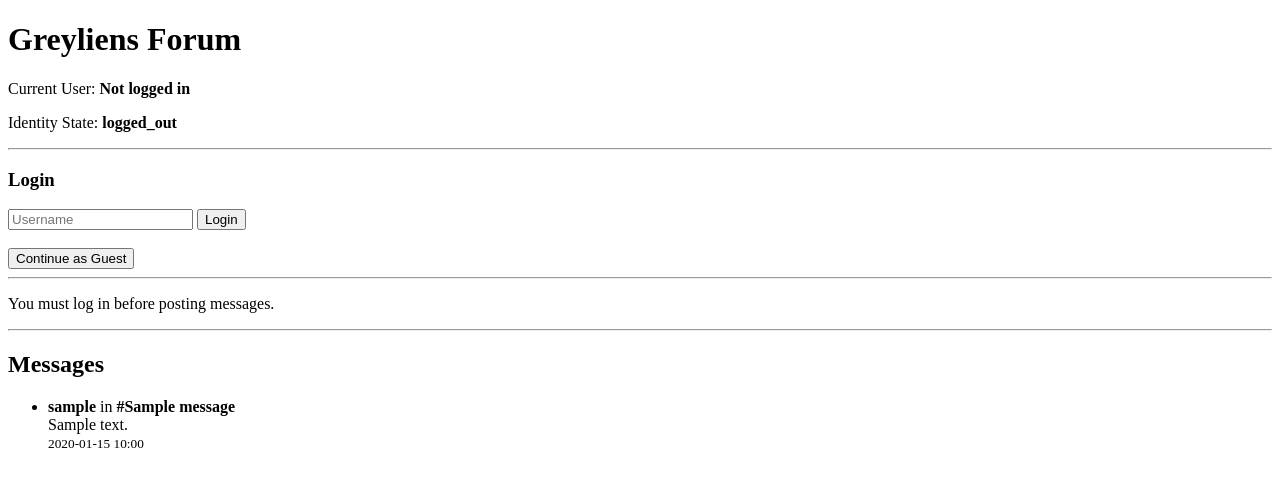
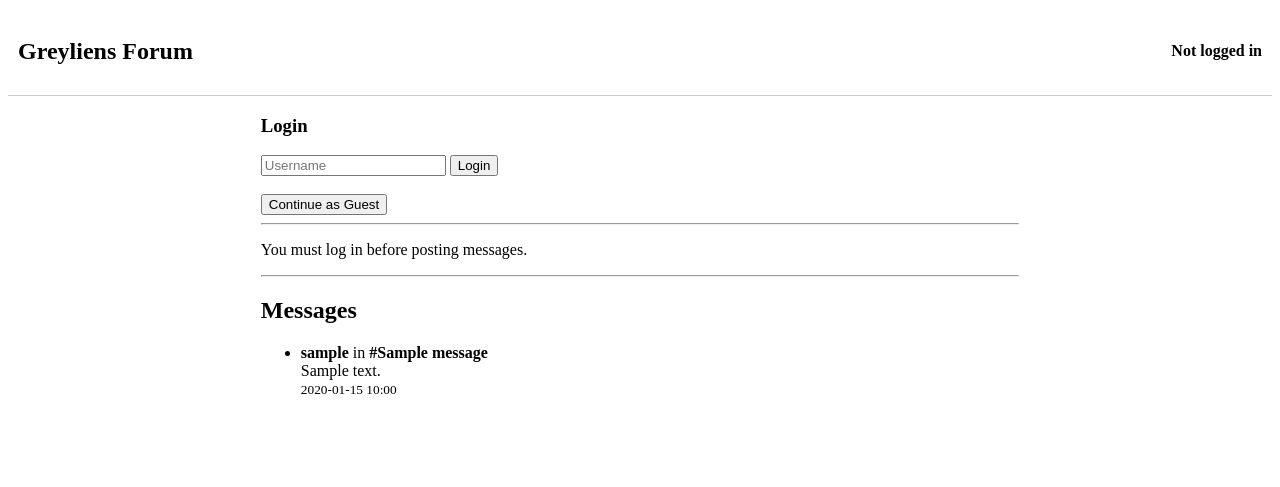
Before and after one commit to Kappibw/greyliens, a Flask app: page / in a window 1280 px wide. Shown: the top 487 px of the page. Run offline with Flask 3, Linux system fonts and the light colour scheme; a database or web service that is not in the repository returns one stand-in record (values such as "Sample title"); some libraries are stand-ins or nearby versions.

Commit message:
Fix identity system, session handling, and UI updates

```diff
--- a/app.py
+++ b/app.py
@@ -6,9 +6,15 @@ from auth import get_identity
 
 app = Flask(__name__)
 
+# -----------------------
+# SECURITY CONFIG
+# -----------------------
 # Used by Flask to securely sign session cookies.
-# The value should be provided through environment variables.
-app.config["SECRET_KEY"] = os.getenv("SECRET_KEY")
+# IMPORTANT: must never be None or sessions will break.
+app.config["SECRET_KEY"] = os.getenv(
+    "SECRET_KEY",
+    "dev-secret-key-change-this"
+)
 
 print("APP FILE:", os.path.abspath(__file__))
 print("TEMPLATE FOLDER:", app.template_folder)
@@ -60,8 +66,7 @@ def send():
     """
     Creates a new message in the general channel.
 
-    Only authenticated users are allowed
-    to submit messages.
+    Only authenticated users are allowed to submit messages.
     """
     if "user_id" not in session:
         return "Not allowed (logged out)", 403
@@ -108,8 +113,7 @@ def send():
 @app.route("/guest-login")
 def guest_login():
     """
-    Logs a user into the application
-    using the guest account.
+    Logs a user into the application using the guest account.
     """
     conn = get_conn()
     cur = conn.cursor()
@@ -140,8 +144,7 @@ def login():
     """
     Authenticates a user by username.
 
-    If the username exists, the user's
-    information is stored in the session.
+    If the username exists, the user's information is stored in session.
     """
     username = request.form.get("username")
 
@@ -176,17 +179,14 @@ def login():
 @app.route("/logout")
 def logout():
     """
-    Logs out the current user.
-
-    Clears all session data and
-    redirects to the homepage.
+    Logs out the current user and clears session data.
     """
     session.clear()
     return redirect("/")
 
 
 # -----------------------
-# RUN APPLICATION
+# RUN APP
 # -----------------------
 if __name__ == "__main__":
     app.run(debug=True)
--- a/auth.py
+++ b/auth.py
@@ -1,6 +1,22 @@
 from flask import session
 
+"""
+Identity helper module.
+
+Determines the current authentication state
+based on Flask session data.
+"""
+
 def get_identity():
+    """
+    Returns the current user's identity state.
+
+    Returns:
+        - "logged_out" → no active session
+        - "guest" → guest login session
+        - "db_user" → registered database user
+    """
+
     if "user_id" not in session:
         return "logged_out"
 
@@ -8,3 +24,10 @@ def get_identity():
         return "guest"
 
     return "db_user"
+
+
+def get_username():
+    """
+    Safely returns the current username for UI display.
+    """
+    return session.get("username", None)
--- a/templates/forum.html
+++ b/templates/forum.html
@@ -2,40 +2,53 @@
 <html>
 <head>
     <title>Greyliens Forum</title>
+
+    <style>
+        .top-bar {
+            display: flex;
+            justify-content: space-between;
+            align-items: center;
+            padding: 10px;
+            border-bottom: 1px solid #ccc;
+        }
+
+        .identity {
+            font-weight: bold;
+        }
+
+        .container {
+            width: 60%;
+            margin: auto;
+        }
+    </style>
 </head>
+
 <body>
 
-<h1>Greyliens Forum</h1>
+<div class="top-bar">
+    <h2>Greyliens Forum</h2>
 
-<!-- User Information -->
-<p>
-    Current User:
-    {% if user %}
-        <b>{{ user }}</b>
-    {% else %}
-        <b>Not logged in</b>
-    {% endif %}
-</p>
+    <!-- Top-right identity display -->
+    <div class="identity">
+        {% if identity == "logged_out" %}
+            Not logged in
+        {% elif user %}
+            {{ user }}
+        {% else %}
+            Guest
+        {% endif %}
+    </div>
+</div>
 
-<p>
-    Identity State:
-    <b>{{ identity }}</b>
-</p>
+<div class="container">
 
-<hr>
-
-<!-- Login / Logout Controls -->
+<!-- LOGIN / LOGOUT SECTION -->
 {% if identity == "logged_out" %}
 
     <h3>Login</h3>
 
     <form method="POST" action="/login">
-        <input
-            type="text"
-            name="username"
-            placeholder="Username"
-            required
-        >
+        <input type="text" name="username" placeholder="Username" required>
         <button type="submit">Login</button>
     </form>
 
@@ -47,7 +60,16 @@
 
 {% else %}
 
-    <p>Logged in as <b>{{ user }}</b></p>
+    <p>
+        Logged in as:
+        <b>
+            {% if user %}
+                {{ user }}
+            {% else %}
+                Guest
+            {% endif %}
+        </b>
+    </p>
 
     <a href="/logout">
         <button type="button">Logout</button>
@@ -57,18 +79,13 @@
 
 <hr>
 
-<!-- Message Form -->
+<!-- MESSAGE FORM -->
 {% if identity != "logged_out" %}
 
     <h3>Post a Message</h3>
 
     <form method="POST" action="/send">
-        <input
-            type="text"
-            name="content"
-            placeholder="Type message"
-            required
-        >
+        <input type="text" name="content" placeholder="Type message" required>
         <button type="submit">Send</button>
     </form>
 
@@ -80,33 +97,20 @@
 
 <hr>
 
-<!-- Messages -->
+<!-- MESSAGES -->
 <h2>Messages</h2>
 
 {% if messages %}
 
     <ul>
         {% for msg in messages %}
-            <li style="margin-bottom: 12px;">
-
+            <li style="margin-bottom: 10px;">
                 <strong>{{ msg[2] }}</strong>
-                in
-                <strong>#{{ msg[3] }}</strong>
-
+                in <strong>#{{ msg[3] }}</strong>
                 <br>
-
                 {{ msg[1] }}
-
                 <br>
-
-                <small>
-                    {% if msg[4] %}
-                        {{ msg[4].strftime('%Y-%m-%d %H:%M') }}
-                    {% else %}
-                        No timestamp
-                    {% endif %}
-                </small>
-
+                <small>{{ msg[4].strftime('%Y-%m-%d %H:%M') }}</small>
             </li>
         {% endfor %}
     </ul>
@@ -117,5 +121,7 @@
 
 {% endif %}
 
+</div>
+
 </body>
 </html>
```
Also changed, not shown: 1 other file.
